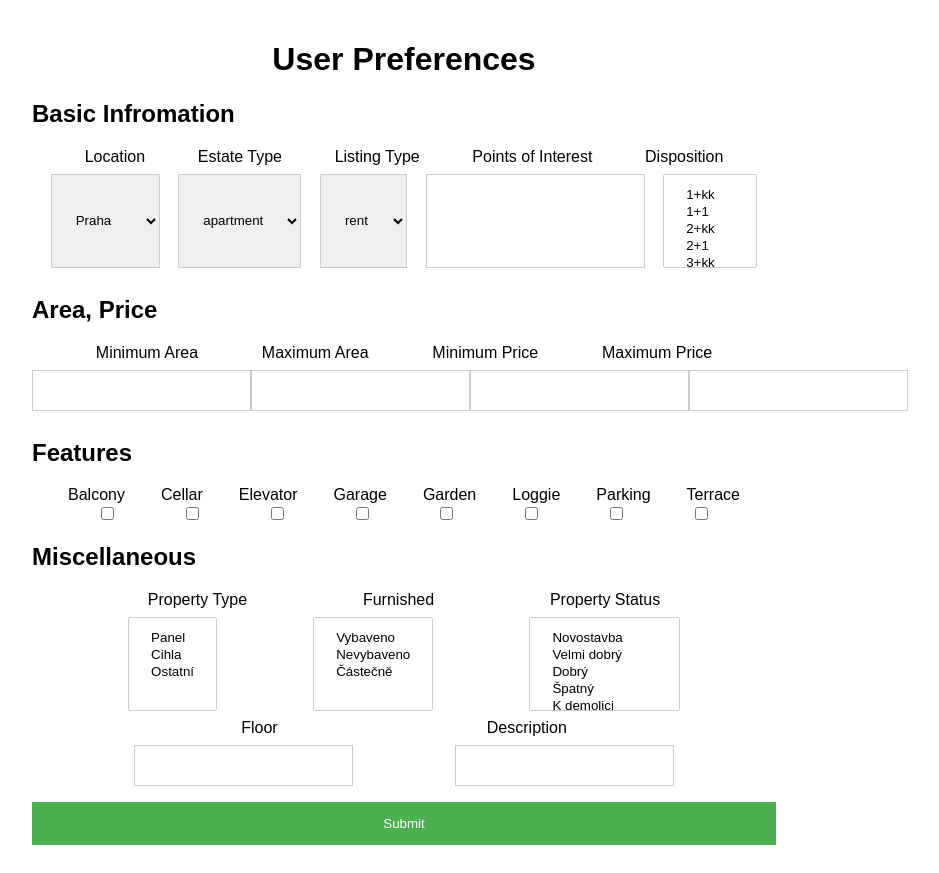
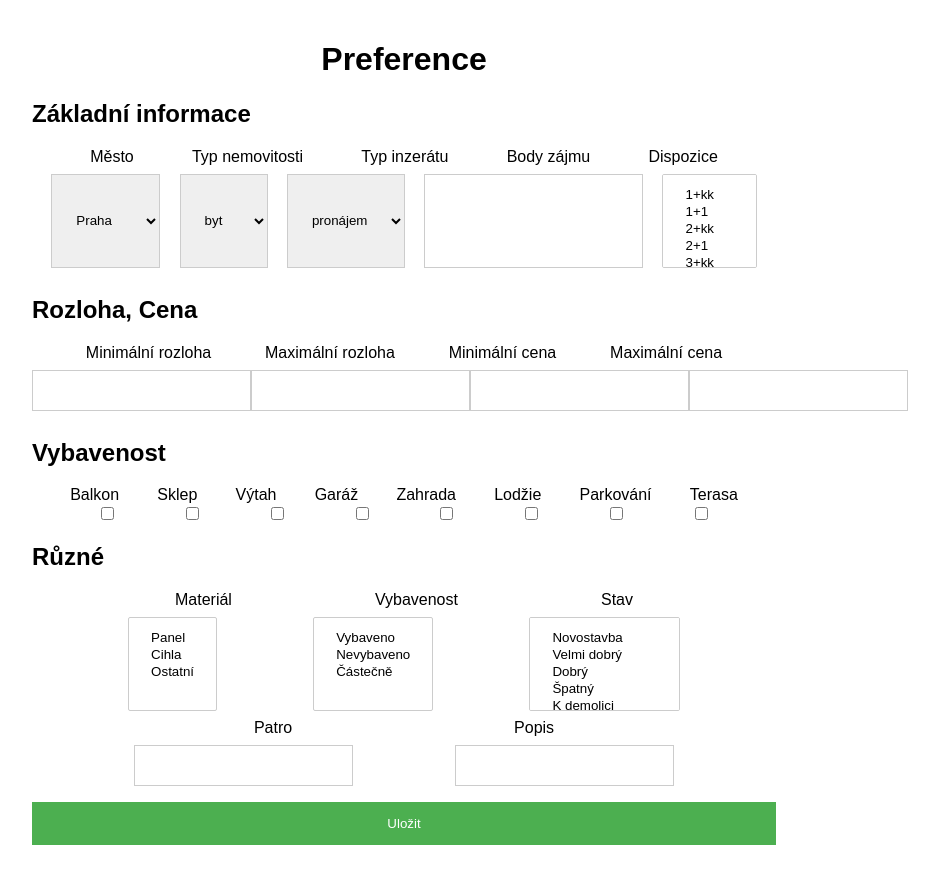
Before and after one commit to adamhradil/thesis, a Flask app: page /preferences in a window 1280 px wide. Shown: the part 38-911 px from the top of the page, without its empty margins (236-1175 px from the left). Run offline with Flask 3, Linux system fonts and the light colour scheme; parts of the project's set-up code (start-up, migrations or seed data) failed here and were passed over.

Commit message:
change default language to czech

```diff
--- a/app.py
+++ b/app.py
@@ -24,8 +24,12 @@ from dotenv import load_dotenv  # pylint: disable=import-error
 
 from forms import UserPreferencesForm
 
-from bezrealitky_scraper.bezrealitky.spiders.search_flats import SearchFlatsSpider  # pylint: disable=import-error
-from sreality_scraper.sreality.spiders.sreality_spider import SrealitySpider  # pylint: disable=import-error
+from bezrealitky_scraper.bezrealitky.spiders.search_flats import (
+    SearchFlatsSpider,
+)  # pylint: disable=import-error
+from sreality_scraper.sreality.spiders.sreality_spider import (
+    SrealitySpider,
+)  # pylint: disable=import-error
 
 from database_wrapper import DatabaseWrapper
 from furnished import Furnished
@@ -85,11 +89,31 @@ def index():
         save_preferences(user_preferences)
 
     df = analyze_listings(DB_FILE, user_preferences)
+
+    column_names = {
+        "score": "Skóre",
+        "address": "Adresa",
+        "area": "Rozloha",
+        "price": "Cena",
+        "disposition": "Dispozice",
+        "garden": "Zahrada",
+        "balcony": "Balkon",
+        "cellar": "Sklep",
+        "loggie": "Lodžie",
+        "elevator": "Výtah",
+        "terrace": "Terasa",
+        "garage": "Garáž",
+        "parking": "Parkování",
+        "poi_distance": "Vzdálenost od bodů zájmu",
+        "url": "url",
+    }
+
     return render_template(
         "index.html",
         preferences=user_preferences,
         sorting_columns=SCORING_COLUMNS,
         listings_df=format_result(df),
+        column_names=column_names
     )
 
 
@@ -105,9 +129,9 @@ def preferences():
             if key == "available_from":
                 continue
             if key == "points_of_interest":
-                getattr(
-                    form, key
-                ).data = f"{';'.join([str(x[0])+','+str(x[1]) for x in value])}"
+                getattr(form, key).data = (
+                    f"{';'.join([str(x[0])+','+str(x[1]) for x in value])}"
+                )
                 continue
             if "weight_" in key:
                 continue
@@ -147,8 +171,8 @@ def load_preferences() -> UserPreferences:
     if not os.path.exists(PREFERENCES_FILE):
         p = UserPreferences()
         # default values for empty preferences
-        p.listing_type = "rent"
-        p.estate_type = "apartment"
+        p.listing_type = "pronájem"
+        p.estate_type = "byt"
         p.location = "Praha"
         save_preferences(p)
         return p
--- a/forms.py
+++ b/forms.py
@@ -16,47 +16,47 @@ from property_status import PropertyStatus
 
 class UserPreferencesForm(FlaskForm):
     location = SelectField(
-        "Location", validators=[DataRequired()], choices=["Praha", "Brno", "Ostrava"]
+        "Město", validators=[DataRequired()], choices=["Praha", "Brno", "Ostrava"]
     )
     estate_type = SelectField(
-        "Estate Type", validators=[DataRequired()], choices=["apartment", "house"]
+        "Typ nemovitosti", validators=[DataRequired()], choices=["byt", "dům"]
     )
     listing_type = SelectField(
-        "Listing Type", validators=[DataRequired()], choices=["sale", "rent"]
+        "Typ inzerátu", validators=[DataRequired()], choices=["prodej", "pronájem"]
     )
-    points_of_interest = StringField("Points of Interest")
+    points_of_interest = StringField("Body zájmu")
     disposition = SelectMultipleField(
-        "Disposition",
+        "Dispozice",
         choices=[(disposition.value) for disposition in Disposition],
         validators=[Optional()],
     )
-    min_area = IntegerField("Minimum Area")
-    max_area = IntegerField("Maximum Area")
-    min_price = IntegerField("Minimum Price")
-    max_price = IntegerField("Maximum Price")
-    balcony = BooleanField("Balcony")
-    cellar = BooleanField("Cellar")
-    elevator = BooleanField("Elevator")
-    garage = BooleanField("Garage")
-    garden = BooleanField("Garden")
-    loggie = BooleanField("Loggie")
-    parking = BooleanField("Parking")
-    terrace = BooleanField("Terrace")
+    min_area = IntegerField("Minimální rozloha")
+    max_area = IntegerField("Maximální rozloha")
+    min_price = IntegerField("Minimální cena")
+    max_price = IntegerField("Maximální cena")
+    balcony = BooleanField("Balkon")
+    cellar = BooleanField("Sklep")
+    elevator = BooleanField("Výtah")
+    garage = BooleanField("Garáž")
+    garden = BooleanField("Zahrada")
+    loggie = BooleanField("Lodžie")
+    parking = BooleanField("Parkování")
+    terrace = BooleanField("Terasa")
     type = SelectMultipleField(
-        "Property Type",
+        "Materiál",
         choices=[(type.value) for type in PropertyType],
         validators=[Optional()],
     )
     furnished = SelectMultipleField(
-        "Furnished",
+        "Vybavenost",
         choices=[(furnished.value) for furnished in Furnished],
         validators=[Optional()],
     )
     status = SelectMultipleField(
-        "Property Status",
+        "Stav",
         choices=[(status.value) for status in PropertyStatus],
         validators=[Optional()],
     )
-    floor = IntegerField("Floor")
-    description = StringField("Description")
-    submit = SubmitField("Submit")
+    floor = IntegerField("Patro")
+    description = StringField("Popis")
+    submit = SubmitField("Uložit")
--- a/templates/index.html
+++ b/templates/index.html
@@ -7,20 +7,20 @@
 ] %}
 
 {% block content %}
-    <h1>Real Estate Listings</h1>
+    <h1>Nalezené inzeráty</h1>
     <form method="post">
         <table border="1">
             <tr>
                 {% for col in display_columns %}
                     {% if col in sorting_columns %}
                         <th>
-                            {{ col }}<br/>
+                            {{ column_names[col] }}<br/>
                             <button name='{{ col + "_button" }}' value="-">-</button>
                             {{ preferences["weight_" + col] }}
                             <button name='{{ col + "_button" }}' value="+">+</button>
                         </th>
                     {% else %}
-                        <th>{{ col }}</th>
+                        <th>{{ column_names[col] }}</th>
                     {% endif %}
                 {% endfor %}
             </tr>
--- a/templates/preferences.html
+++ b/templates/preferences.html
@@ -28,12 +28,12 @@
 
 {% set groups = group1, group2, group3, group4 %}
 {% block content %}
-    <h1 class="center-text">User Preferences</h1>
+    <h1 class="center-text">Preference</h1>
     <form class="preferences" action="" method="post" novalidate>
         {{ form.hidden_tag() }}
 
         <div class="full-width">
-            <h2>Basic Infromation</h2>
+            <h2>Základní informace</h2>
         </div>
         <div class="form-row">
             {{ form[group1[0]].label }}
@@ -51,7 +51,7 @@
         </div>
 
         <div class="full-width">
-            <h2>Area, Price</h2>
+            <h2>Rozloha, Cena</h2>
         </div>
         <div class="form-row">
             {{ form[group2[0]].label }}
@@ -68,7 +68,7 @@
 
 
         <div class="full-width">
-            <h2>Features</h2>
+            <h2>Vybavenost</h2>
         </div>
         <div class="form-row">
             {{ form[group3[0]].label }}
@@ -92,7 +92,7 @@
         </div>
 
         <div class="full-width">
-            <h2>Miscellaneous</h2>
+            <h2>Různé</h2>
         </div>
         <div class="form-row">
             {{ form[group4[0]].label }}
```
